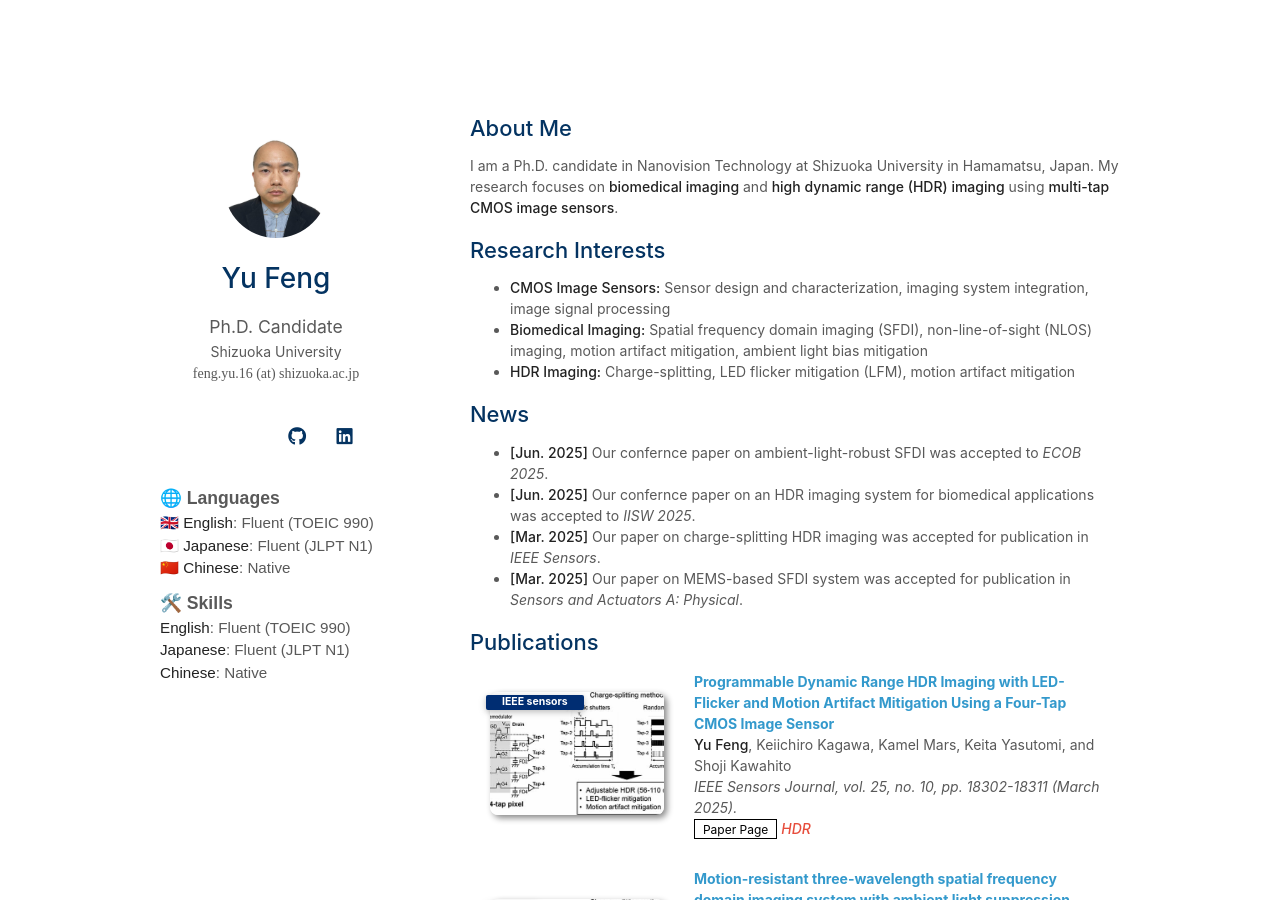
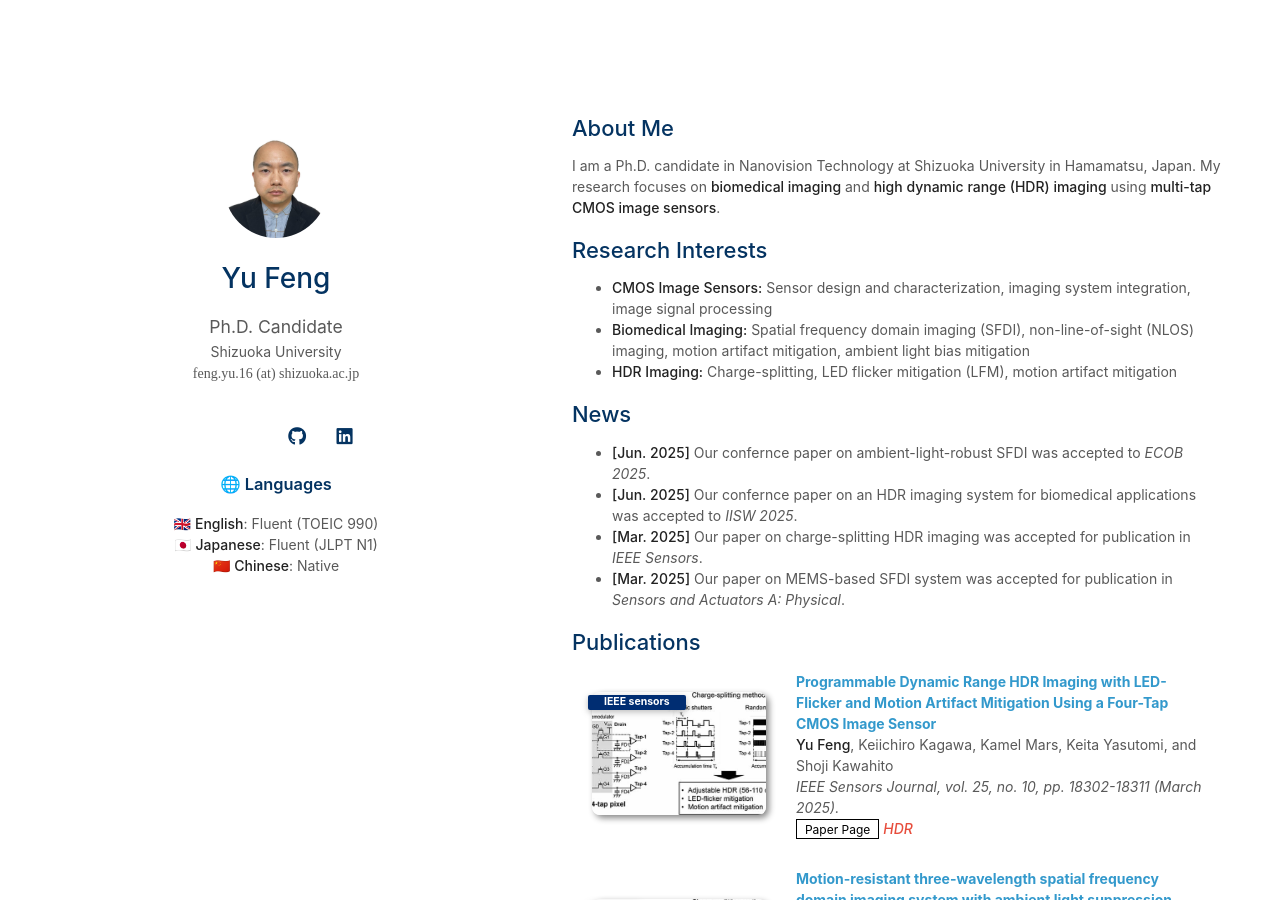
Before and after one commit to y-fen/y-fen.github.io, a Jekyll site: the page built from index.md, in a window 1280 px wide and 900 px high. Built offline with Jekyll 4.4.1, drawn with Linux system fonts in a browser that asks for light colours; a style sheet for code colours, icons or effects is not loaded; our own code applies the rules of GitHub Pages for plain Markdown files.

Commit message:
new font

```diff
--- a/_layouts/homepage.html
+++ b/_layouts/homepage.html
@@ -91,21 +91,14 @@
         {% endif %}
         </div>
         <br>
-        <div style="text-align: left; font-family: Arial, sans-serif; font-size: 1.10rem; margin-top: 10px;">
-          <div style="font-weight: bold;"><autocolor>🌐 Languages</autocolor></div>
-          <div style="font-size: 0.95rem;">
-            🇬🇧 <strong>English</strong>: Fluent (TOEIC 990)<br>
-            🇯🇵 <strong>Japanese</strong>: Fluent (JLPT N1)<br>
-            🇨🇳 <strong>Chinese</strong>: Native
-          </div>
+
+        <h3>🌐 Languages</h3>
+        <div>
+          🇬🇧 <strong>English</strong>: Fluent (TOEIC 990)<br>
+          🇯🇵 <strong>Japanese</strong>: Fluent (JLPT N1)<br>
+          🇨🇳 <strong>Chinese</strong>: Native
         </div>
-        <div style="text-align: left; font-family: Arial, sans-serif; font-size: 1.10rem; margin-top: 10px;">
-          <div style="font-weight: bold;"><autocolor>🛠️ Skills </autocolor></div>
-          <div style="font-size: 0.95rem;">
-            <strong>English</strong>: Fluent (TOEIC 990)<br>
-            <strong>Japanese</strong>: Fluent (JLPT N1)<br>
-            <strong>Chinese</strong>: Native
-          </div>
+
         </div>
       </header>
       <section>
```
